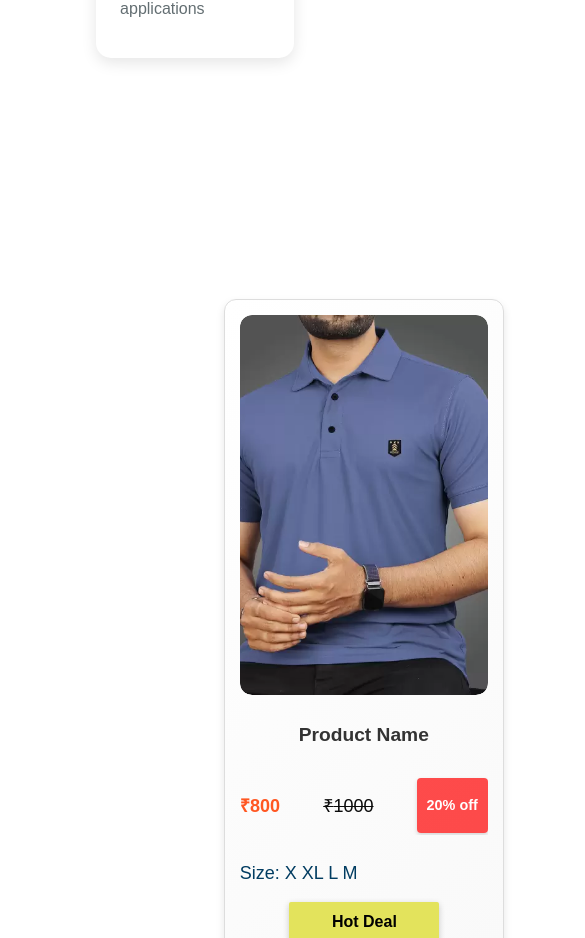
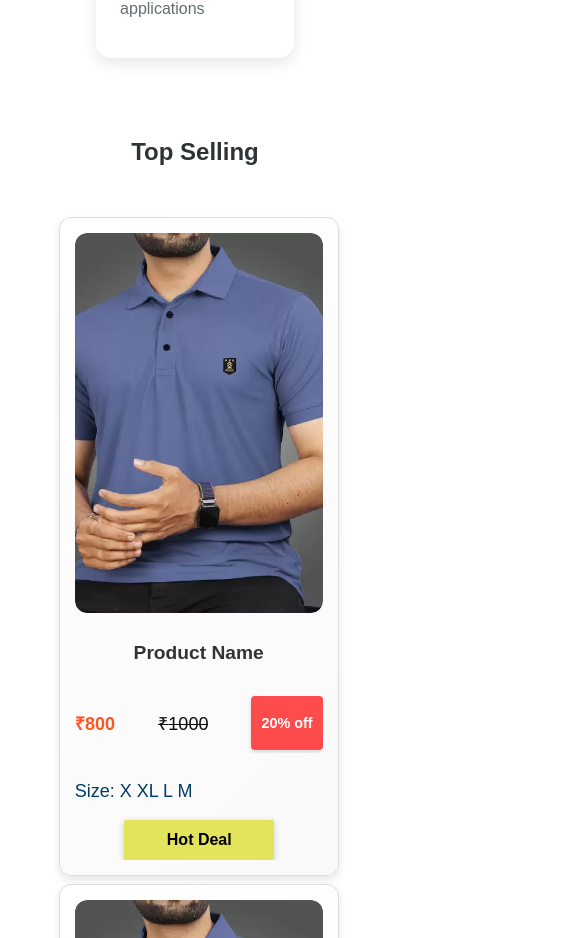
Before and after one commit to Santhosh-Shanmugam/SouthernTexport-E-commerce, a React (Vite) app in the folder Frontend/: page / in a window 390 px wide. Shown: the part 1594-2532 px from the top of the page, 585 px wide, since content can reach past the window. Built offline with nearby package versions, Linux system fonts and the light colour scheme.

Commit message:
Feat: Css styles update

```diff
--- a/Frontend/src/Pages/Home/Home.css
+++ b/Frontend/src/Pages/Home/Home.css
@@ -338,3 +338,26 @@
     padding: 0.7rem 1.5rem;
   }
 }
+
+/* Global Responsive Adjustments */
+@media (max-width: 768px) {
+  .home-page {
+    padding: 0 3%; /* Reduce padding on smaller screens */
+  }
+
+  .category-grid,
+  .testimonial-grid {
+    grid-template-columns: 1fr; /* Stack on very small screens */
+  }
+}
+
+@media (max-width: 480px) {
+  .hero {
+    width: 95%; /* More width on smallest screens */
+    padding: 2rem 0.5rem;
+  }
+
+  .shop-now-btn {
+    padding: 0.7rem 1.5rem;
+  }
+}
--- a/Frontend/src/Pages/TopSelling/TopSelling.css
+++ b/Frontend/src/Pages/TopSelling/TopSelling.css
@@ -2,16 +2,49 @@
     display: grid;
     width: 100%;
     height: 100%;
-    margin-left: 20vh;
-    margin-right: 20vh;
-    grid-template-columns: repeat(200px, 1fr);
+    margin-left: 5%;
+    margin-right: 5%;
+    grid-template-columns: repeat(auto-fit, minmax(200px, 1fr));
+    gap: 1rem;
     place-items: center;
     margin-bottom: 10vh;
 }
-.items-head{
-    margin-left: 90vh;
-    font-size: 3rem;
+
+.items-head {
+    text-align: center;
+    font-size: clamp(2rem, 5vw, 3rem);
     color: #2d3436;
-    margin-bottom: 1rem;
+    margin-bottom: 2rem;
     font-weight: 700;
 }
+
+/* Responsive Adjustments */
+@media (max-width: 1200px) {
+    .items-con {
+        margin-left: 3%;
+        margin-right: 3%;
+        grid-template-columns: repeat(auto-fit, minmax(180px, 1fr));
+    }
+}
+
+@media (max-width: 768px) {
+    .items-con {
+        margin-left: 2%;
+        margin-right: 2%;
+        grid-template-columns: repeat(auto-fit, minmax(150px, 1fr));
+        gap: 0.5rem;
+    }
+}
+
+@media (max-width: 480px) {
+    .items-con {
+        grid-template-columns: repeat(1, 1fr);
+        gap: 0.5rem;
+        margin-left: 1%;
+        margin-right: 1%;
+    }
+
+    .items-head {
+        font-size: clamp(1.5rem, 4vw, 2.5rem);
+    }
+}
```
